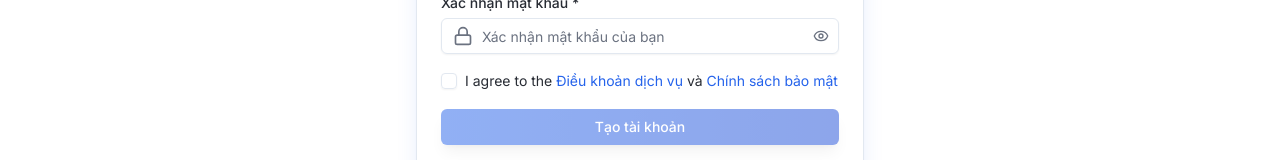
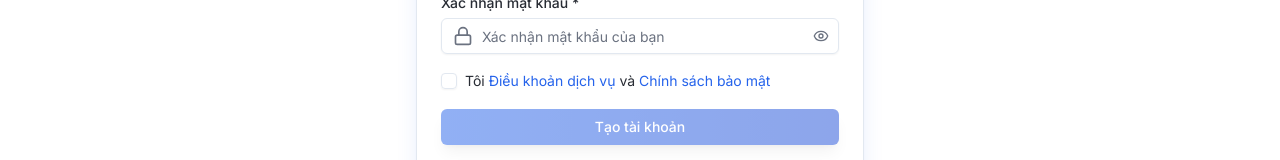
Before and after one commit to YunCt123/Station-based-Rental, a React (Vite) app: page /register in a window 1280 px wide. Shown: the part 568-728 px from the top of the page. Built offline with nearby package versions, Linux system fonts and the light colour scheme; no server answers.

Commit message:
Update Register.tsx

```diff
--- a/src/pages/auth/Register.tsx
+++ b/src/pages/auth/Register.tsx
@@ -316,7 +316,7 @@ const Register = ({ onRegister: _onRegister }: RegisterProps) => {
                   }
                 />
                 <label htmlFor="terms" className="text-sm leading-relaxed">
-                  {t("register.agreeToTermsText")}{" "}
+                 Tôi {" "}
                   <Link
                     to="/policy"
                     className="text-primary hover:text-primary-dark"
```
